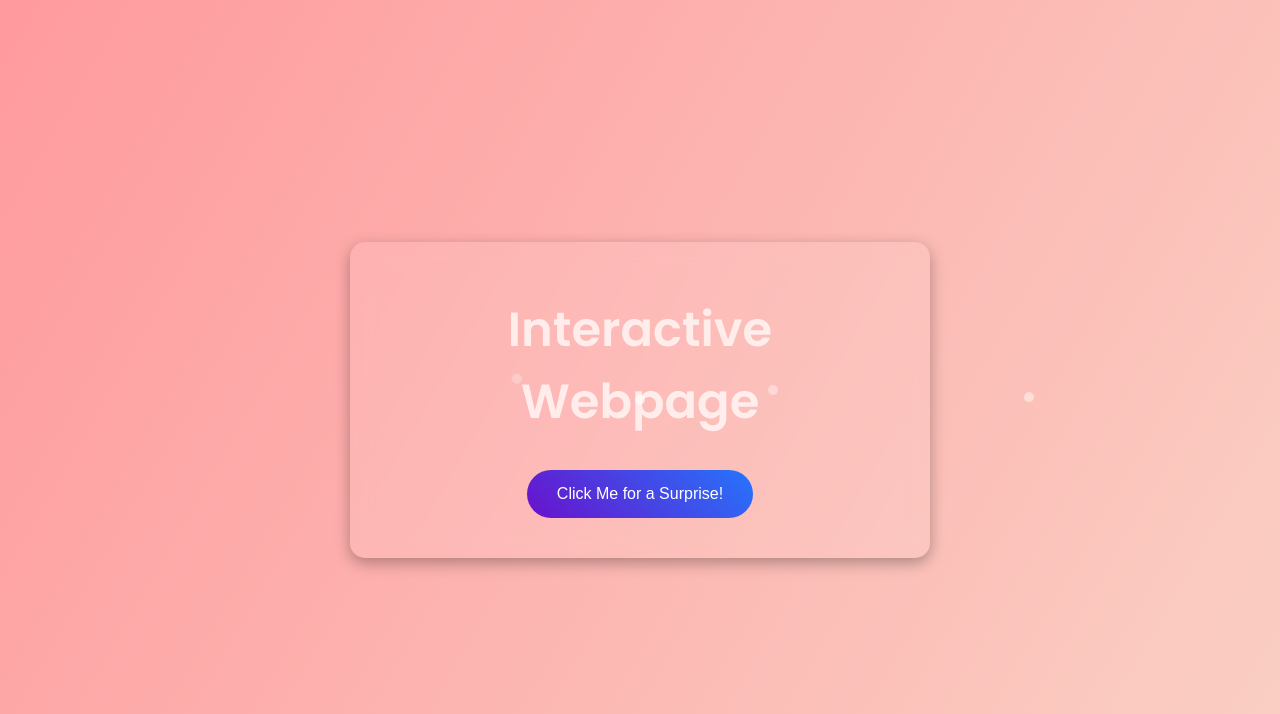
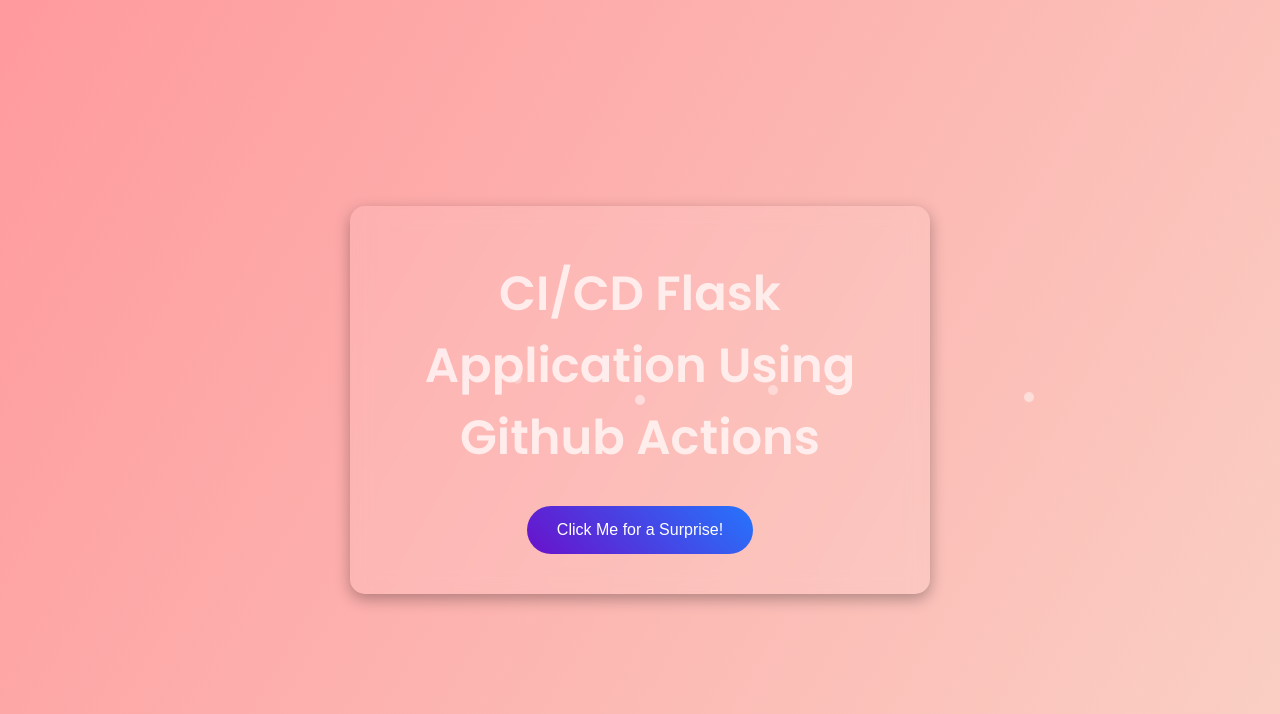
Before and after one commit to r0han01/Automated-Flask-Deployment-with-CI-CD-Pipeline-on-EC2-via-Docker, a Flask app: page / in a window 1280 px wide. Shown: the top 714 px of the page. Run offline with Flask 3, Linux system fonts and the light colour scheme.

Commit message:
Changes in HTML Code

```diff
--- a/templates/index.html
+++ b/templates/index.html
@@ -126,7 +126,7 @@
 </head>
 <body>
     <div class="card">
-        <h1>Interactive Webpage</h1>
+        <h1>CI/CD Flask Application Using Github Actions</h1>
         <button id="trigger-btn">Click Me for a Surprise!</button>
         <div id="output-box" class="output-box" style="visibility: hidden;"></div>
     </div>
```
